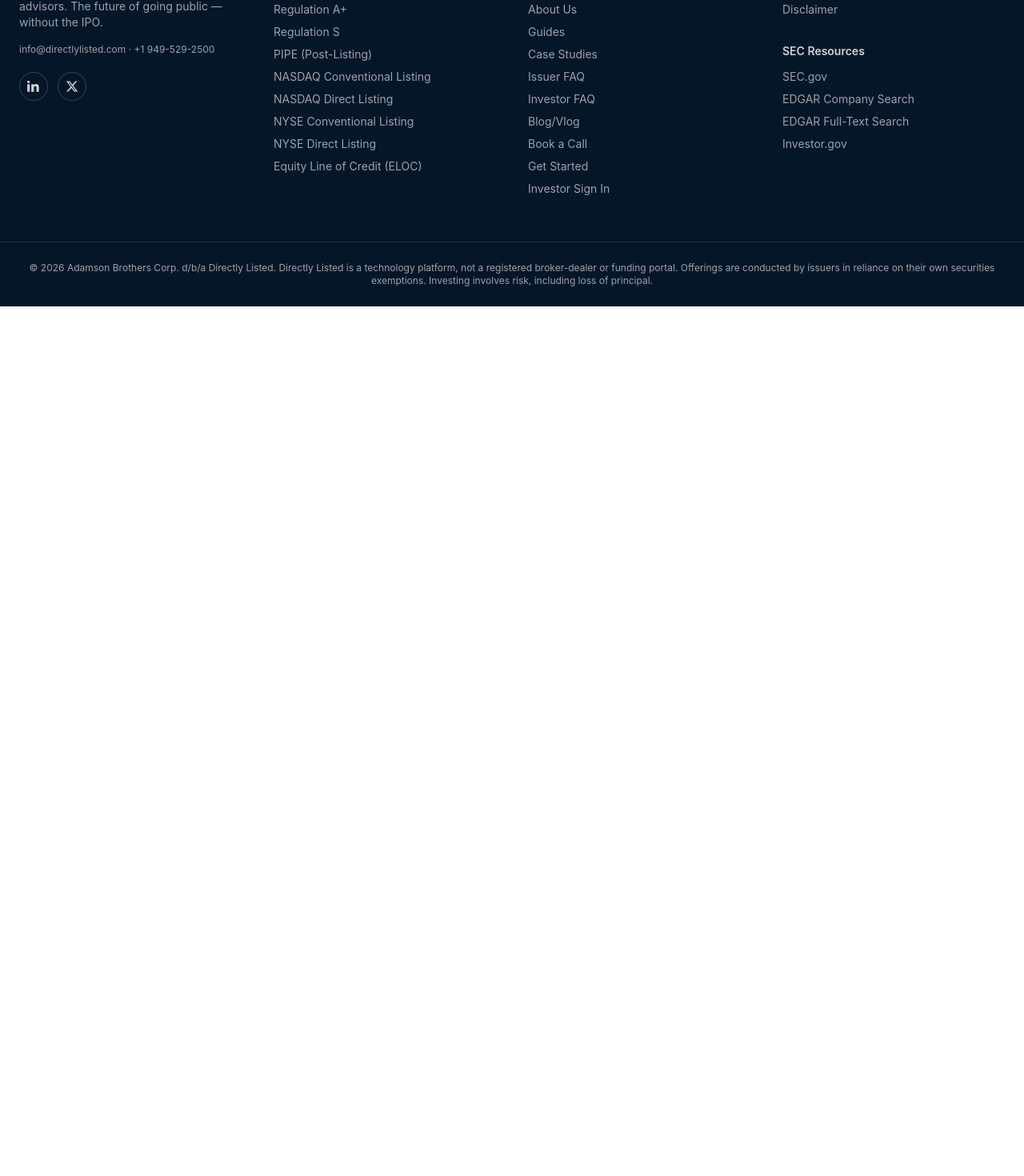
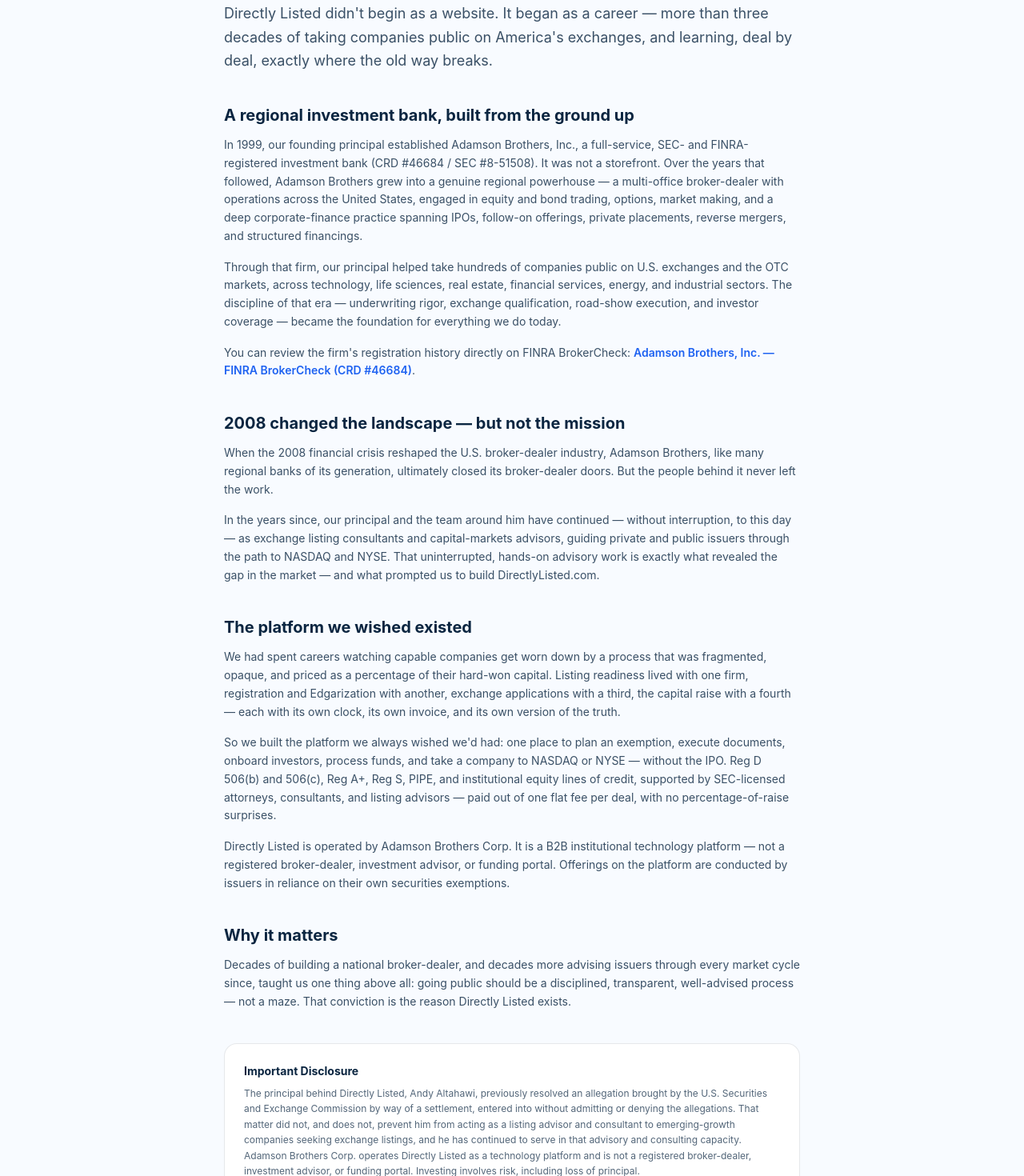
Before and after one commit to Directlylisted1/Directlylisted, a Next.js app: page /about in a window 1280 px wide. Shown: the part 1052-2522 px from the top of the page at 80% size. Before the commit the page ends 1435 px from the top, so only its background shows below. Built offline with nearby package versions, Linux system fonts and the light colour scheme; no server answers.

Commit message:
Update page.tsx

```diff
--- a/src/app/(marketing)/about/page.tsx
+++ b/src/app/(marketing)/about/page.tsx
@@ -60,6 +60,123 @@
           <Link href="/get-started" className="btn-dark">Get Started</Link>
         </div>
       </section>
+
+      {/* ============ OUR STORY ============ */}
+      <section className="bg-brand-50/40 py-20">
+        <div className="mx-auto max-w-3xl px-6">
+          <h2 className="mb-6 text-4xl font-bold">Our Story</h2>
+          <p className="mb-10 text-lg leading-relaxed text-navy-900/80">
+            Directly Listed didn&apos;t begin as a website. It began as a career —
+            more than three decades of taking companies public on America&apos;s
+            exchanges, and learning, deal by deal, exactly where the old way
+            breaks.
+          </p>
+
+          <h3 className="mb-3 text-xl font-bold">A regional investment bank, built from the ground up</h3>
+          <p className="mb-4 text-sm leading-relaxed text-navy-900/80">
+            In 1999, our founding principal established Adamson Brothers, Inc., a
+            full-service, SEC- and FINRA-registered investment bank (CRD #46684 /
+            SEC #8-51508). It was not a storefront. Over the years that followed,
+            Adamson Brothers grew into a genuine regional powerhouse — a
+            multi-office broker-dealer with operations across the United States,
+            engaged in equity and bond trading, options, market making, and a
+            deep corporate-finance practice spanning IPOs, follow-on offerings,
+            private placements, reverse mergers, and structured financings.
+          </p>
+          <p className="mb-4 text-sm leading-relaxed text-navy-900/80">
+            Through that firm, our principal helped take hundreds of companies
+            public on U.S. exchanges and the OTC markets, across technology, life
+            sciences, real estate, financial services, energy, and industrial
+            sectors. The discipline of that era — underwriting rigor, exchange
+            qualification, road-show execution, and investor coverage — became the
+            foundation for everything we do today.
+          </p>
+          <p className="mb-10 text-sm leading-relaxed text-navy-900/80">
+            You can review the firm&apos;s registration history directly on FINRA
+            BrokerCheck:{" "}
+            <a
+              href="https://brokercheck.finra.org/firm/summary/46684"
+              target="_blank"
+              rel="noopener noreferrer"
+              className="font-semibold text-brand-600 hover:underline"
+            >
+              Adamson Brothers, Inc. — FINRA BrokerCheck (CRD #46684)
+              <span className="sr-only"> (opens in a new tab)</span>
+            </a>
+            .
+          </p>
+
+          <h3 className="mb-3 text-xl font-bold">2008 changed the landscape — but not the mission</h3>
+          <p className="mb-4 text-sm leading-relaxed text-navy-900/80">
+            When the 2008 financial crisis reshaped the U.S. broker-dealer
+            industry, Adamson Brothers, like many regional banks of its
+            generation, ultimately closed its broker-dealer doors. But the people
+            behind it never left the work.
+          </p>
+          <p className="mb-10 text-sm leading-relaxed text-navy-900/80">
+            In the years since, our principal and the team around him have
+            continued — without interruption, to this day — as exchange listing
+            consultants and capital-markets advisors, guiding private and public
+            issuers through the path to NASDAQ and NYSE. That uninterrupted,
+            hands-on advisory work is exactly what revealed the gap in the market
+            — and what prompted us to build DirectlyListed.com.
+          </p>
+
+          <h3 className="mb-3 text-xl font-bold">The platform we wished existed</h3>
+          <p className="mb-4 text-sm leading-relaxed text-navy-900/80">
+            We had spent careers watching capable companies get worn down by a
+            process that was fragmented, opaque, and priced as a percentage of
+            their hard-won capital. Listing readiness lived with one firm,
+            registration and Edgarization with another, exchange applications with
+            a third, the capital raise with a fourth — each with its own clock,
+            its own invoice, and its own version of the truth.
+          </p>
+          <p className="mb-4 text-sm leading-relaxed text-navy-900/80">
+            So we built the platform we always wished we&apos;d had: one place to
+            plan an exemption, execute documents, onboard investors, process
+            funds, and take a company to NASDAQ or NYSE — without the IPO. Reg D
+            506(b) and 506(c), Reg A+, Reg S, PIPE, and institutional equity lines
+            of credit, supported by SEC-licensed attorneys, consultants, and
+            listing advisors — paid out of one flat fee per deal, with no
+            percentage-of-raise surprises.
+          </p>
+          <p className="mb-10 text-sm leading-relaxed text-navy-900/80">
+            Directly Listed is operated by Adamson Brothers Corp. It is a B2B
+            institutional technology platform — not a registered broker-dealer,
+            investment advisor, or funding portal. Offerings on the platform are
+            conducted by issuers in reliance on their own securities exemptions.
+          </p>
+
+          <h3 className="mb-3 text-xl font-bold">Why it matters</h3>
+          <p className="mb-10 text-sm leading-relaxed text-navy-900/80">
+            Decades of building a national broker-dealer, and decades more
+            advising issuers through every market cycle since, taught us one thing
+            above all: going public should be a disciplined, transparent,
+            well-advised process — not a maze. That conviction is the reason
+            Directly Listed exists.
+          </p>
+
+          <div className="rounded-2xl border border-navy-900/10 bg-white p-6 text-xs leading-relaxed text-navy-900/70">
+            <h3 className="mb-2 text-sm font-bold text-navy-900">Important Disclosure</h3>
+            <p>
+              The principal behind Directly Listed, Andy Altahawi, previously
+              resolved an allegation brought by the U.S. Securities and Exchange
+              Commission by way of a settlement, entered into without admitting or
+              denying the allegations. That matter did not, and does not, prevent
+              him from acting as a listing advisor and consultant to
+              emerging-growth companies seeking exchange listings, and he has
+              continued to serve in that advisory and consulting capacity. Adamson
+              Brothers Corp. operates Directly Listed as a technology platform and
+              is not a registered broker-dealer, investment advisor, or funding
+              portal. Investing involves risk, including loss of principal.
+            </p>
+          </div>
+
+          <div className="mt-10">
+            <Link href="/get-started" className="btn-dark">Get Started</Link>
+          </div>
+        </div>
+      </section>
     </>
   );
 }
```
